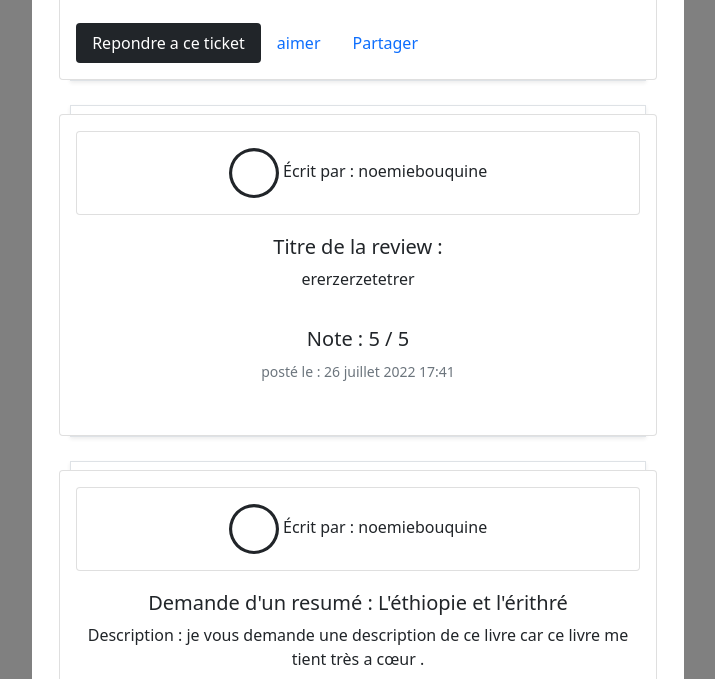
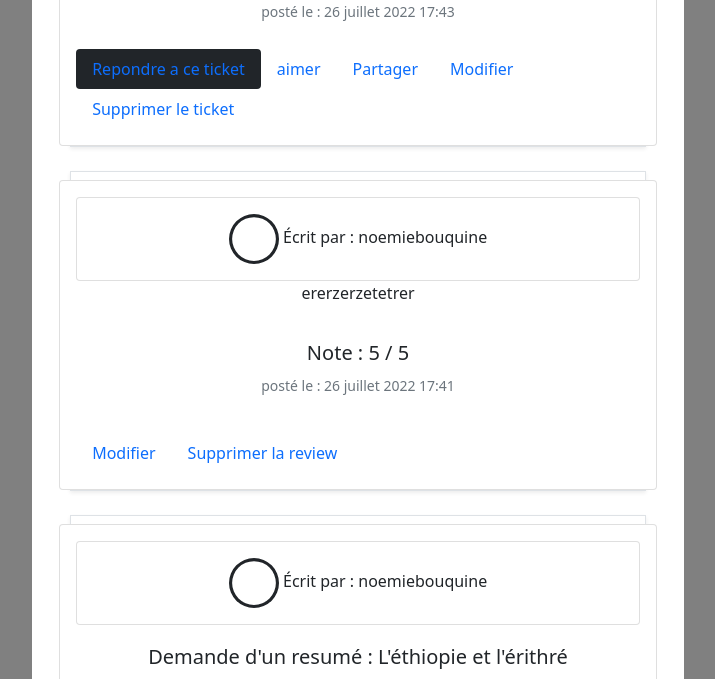
Before and after one commit to Biodja/p9, a Django app: page /Home/ in a window 1280 px wide. Shown: the part 2193-2872 px from the top of the page, without its empty margins (282-997 px from the left). Run offline with Django 4.2, Linux system fonts and the light colour scheme; a user stored in the database is signed in; data comes from the database, SQL or seed files in the repository; both versions use the stored data as it was after the commit.

Commit message:
correction des problemes soulever durant la soutenance

```diff
--- a/accounts/templates/registration/login.html
+++ b/accounts/templates/registration/login.html
@@ -36,4 +36,5 @@
   </div>
 </form>
 
+
 {% endblock %}
--- a/accounts/urls.py
+++ b/accounts/urls.py
@@ -1,9 +1,10 @@
 from django.urls import path, include
 
-from accounts.views import signup, login
+from accounts.views import logout, signup, login
 
 urlpatterns = [
     path("", login, name="timeline"),
+
     path("", include("django.contrib.auth.urls")),
     path("signup/", signup, name="signup"),
 ]
--- a/accounts/views.py
+++ b/accounts/views.py
@@ -33,3 +33,8 @@ def afficher_flux(request):
 def login(request):
 
     return redirect("login")
+
+
+def logout(request):
+
+    return redirect("login")
--- a/p9_livre/formulaires.py
+++ b/p9_livre/formulaires.py
@@ -8,6 +8,7 @@ class DemandeDeCritiquePublication(forms.ModelForm):
         fields = (
             "title",
             "description",
+            "rating",
             "image",
         )
         widgets = {
@@ -15,6 +16,58 @@ class DemandeDeCritiquePublication(forms.ModelForm):
             "description": forms.Textarea(attrs={"class": "form-control"}),
         }
 
+
+class CreeCritiquePublication(forms.ModelForm):
+    class Meta:
+        model = Ticket
+        fields = (
+            "title",
+            "description",
+            "image",
+            "rating",
+        )
+        widgets = {
+            "title": forms.TextInput(attrs={"class": "form-control"}),
+            "description": forms.Textarea(attrs={"class": "form-control"}),
+            "rating": forms.RadioSelect(
+                choices=[
+                    (0, "0"),
+                    (1, "1"),
+                    (2, "2"),
+                    (3, "3"),
+                    (4, "4"),
+                    (5, "5"),
+                ],
+                attrs={"required": True},
+            ),
+        }
+
+
+class EditForm(forms.ModelForm):
+    class Meta:
+        model = Ticket
+        fields = (
+            "title",
+            "description",
+
+            "rating",
+        )
+        widgets = {
+            "title": forms.TextInput(attrs={"class": "form-control"}),
+            "description": forms.Textarea(attrs={"class": "form-control"}),
+            "rating": forms.RadioSelect(
+                choices=[
+                    (0, "0"),
+                    (1, "1"),
+                    (2, "2"),
+                    (3, "3"),
+                    (4, "4"),
+                    (5, "5"),
+                ],
+                attrs={"required": True},
+            ),
+
+        }
 
 class RepondreCritique(forms.ModelForm):
     class Meta:
--- a/p9_livre/models.py
+++ b/p9_livre/models.py
@@ -1,3 +1,4 @@
+from django.urls import reverse
 from django.db import models
 from django.core.validators import MinValueValidator, MaxValueValidator
 from django.conf import settings
@@ -11,6 +12,11 @@ class Ticket(models.Model):
     user = models.ForeignKey(to=settings.AUTH_USER_MODEL, on_delete=models.CASCADE)
     image = models.ImageField(null=True, blank=True)
     time_created = models.DateTimeField(auto_now_add=True)
+    rating = models.PositiveSmallIntegerField()
+    validators = [MinValueValidator(0), MaxValueValidator(5)]
+    likes = models.ManyToManyField(to=settings.AUTH_USER_MODEL, related_name='likes_tickets')
+
+
 
     def resize_image(self):
         print("self")
@@ -23,6 +29,9 @@ class Ticket(models.Model):
     def save(self, *args, **kwargs):
         super().save(*args, **kwargs)
         self.resize_image()
+
+    def get_absolute_url(self):
+        return reverse('Home')
 
 
 class Review(models.Model):
@@ -37,6 +46,11 @@ class Review(models.Model):
     validators = [MinValueValidator(0), MaxValueValidator(5)]
     user = models.ForeignKey(to=settings.AUTH_USER_MODEL, on_delete=models.CASCADE)
     time_created = models.DateTimeField(auto_now_add=True)
+    likes = models.ManyToManyField(to=settings.AUTH_USER_MODEL, related_name='likes_reviews')
+
+
+    def get_absolute_url(self):
+        return reverse('Home')
 
 
 class UserFollows(models.Model):
--- a/p9_livre/templates/fenêtre_repondre.html
+++ b/p9_livre/templates/fenêtre_repondre.html
@@ -31,7 +31,7 @@
         </div>
             <div style="align-items: center;">
 
-                <a class="btn btn-secondary" data-bs-dismiss="modal" href="{% url 'Home' %}" >Close</a>
+                <a class="btn btn-secondary" href="{% url 'Home' %}" >Close</a>
                 <button type="submit" class="btn btn-primary bg-dark" >Publier</button>
 
             </div>
--- a/p9_livre/templates/modale_ticket_reviews.html
+++ b/p9_livre/templates/modale_ticket_reviews.html
@@ -5,7 +5,7 @@
     <div class="card-body">
         <div class="d-grid gap-2 d-md-block">
             <a class="btn btn-primary col-md-12 bg-dark" href="{% url 'demande' %}" >Demander une critique</a>
-
+            <a class="btn btn-primary col-md-12 bg-dark" href="{% url 'cree' %}" >Crée une critique</a>
         </div>
 
     </div>
--- a/p9_livre/templates/review_snippet3.html
+++ b/p9_livre/templates/review_snippet3.html
@@ -10,8 +10,9 @@
 
         </div>
     </div>
-
+    {% if review.title %}
     <h5 class="card-title" style="margin-top: 20px;">Titre de la review : {{ review.title }}</h5>
+    {% endif %}
     <p class="card-text">{{ review.description }}</p>
     <h5 class="card-title" style="margin-top: 20px;">Note : {{ review.rating }} / 5</h5>
 
@@ -20,7 +21,14 @@
     <ul class="nav nav-pills" style="margin-top: 10px;">
 
         <ul class="nav nav-pills" style="margin-top: 10px;">
+            <li class="nav-item">
+                <a class="nav-link " aria-current="page" href="{% url 'modif_review' review.pk %}">Modifier</a>
 
+              </li>
+              <li class="nav-item">
+                <a class="nav-link " aria-current="page" href="{% url 'delete_review' review.pk %}">Supprimer la review</a>
+
+              </li>
 
 
         </ul>
--- a/p9_livre/templates/ticket_snippet.html
+++ b/p9_livre/templates/ticket_snippet.html
@@ -21,20 +21,31 @@
     {% for review in ticket.reviews.all %}
 
     {% include 'review_snippet2.html' %}
+
     {% endfor %}
     <ul class="nav nav-pills" style="margin-top: 10px;">
         {% if ticket.reviews.count == 0 %}
         <li class="nav-item">
-          <a class="nav-link active bg-dark" aria-current="page" href="{% url 'reponse' ticket.id %}">Repondre a ce ticket</a>
+          <a class="nav-link bg-dark" aria-current="page" href="{% url 'reponse' ticket.id %}">Repondre a ce ticket</a>
 
         </li>
+
         {% endif %}
+
         <li class="nav-item">
             <a class="nav-link" aria-current="page" href="#">aimer</a>
         </li>
         <li class="nav-item">
             <a class="nav-link" aria-current="page" href="#">Partager</a>
         </li>
+        <li class="nav-item">
+            <a class="nav-link " aria-current="page" href="{% url 'modif_post' ticket.pk %}">Modifier</a>
+
+          </li>
+          <li class="nav-item">
+            <a class="nav-link " aria-current="page" href="{% url 'delete_post' ticket.pk %}">Supprimer le ticket</a>
+
+          </li>
     </ul>
 
 </div>
--- a/p9_livre/urls.py
+++ b/p9_livre/urls.py
@@ -28,5 +28,16 @@ urlpatterns = [
     path("essai/", views.afficher_review),
     path("index/", views.afficher_review, name="index"),
     path("demande_de_critique/", views.publication_ticket, name="demande"),
+    path("cree_une_critique/", views.cree_critique, name="cree"),
+
+    path("ticket/edit/<int:pk>", views.ModifTicketView.as_view(),name="modif_post"),
+    path("ticket/<int:pk>/remove", views.DeleteTicketView.as_view(),name="delete_post"),
+
+    path("review/edit/<int:pk>", views.ModifReviewView.as_view(),name="modif_review"),
+    path("review/<int:pk>/remove", views.DeleteReviewView.as_view(),name="delete_review"),
+
     path("fenêtre_repondre/<ticket_id>/", views.repondre_ticket, name="reponse"),
+    path("ticket/<ticket_id>/", views.voir_post, name="voir_post"),
+
+    path('like/<int:pk>', views.LikeView , name='like_post')
 ]
--- a/p9_livre/views.py
+++ b/p9_livre/views.py
@@ -1,17 +1,26 @@
+
 from itertools import chain
+
+from webbrowser import get
+from django.http import HttpResponse, HttpResponseRedirect
+
+from django.urls import reverse_lazy, reverse
 from .formulaires import (
     DemandeDeCritiquePublication,
+    EditForm,
     ReviewForm,
     UserFollowForm,
+    CreeCritiquePublication,
 )
 from .models import Ticket, Review, UserFollows
 from django.db.models import CharField, Value
-from django.shortcuts import render, redirect
+from django.shortcuts import get_object_or_404, render, redirect
 from django.views import View
 from django.utils.decorators import method_decorator
 from urllib.parse import urlencode
 from django.contrib.auth import get_user_model
 from django.contrib.auth.decorators import login_required
+from django.views.generic import UpdateView , DeleteView
 
 _MESSAGES = {
     "unknown_user": "Utilisateur inconnu !",
@@ -36,10 +45,13 @@ def afficher_review(request):
     posts = sorted(
         chain(reviews, tickets), key=lambda post: post.time_created, reverse=True
     )
+
+
+
     return render(
         request,
         "Home.html",
-        context={"posts": posts, "publication": DemandeDeCritiquePublication()},
+        context={"posts": posts, "publication": DemandeDeCritiquePublication(), "total_likes": total_likes },
     )
 
 
@@ -90,6 +102,33 @@ def afficher_home(request):
 
 
 @login_required
+def voir_post(request, ticket_id):
+    ticket = Ticket.objects.get(id=ticket_id)
+    if request.method == "POST":
+
+        publication = ReviewForm(request.POST, request.FILES)
+        if [publication.is_valid()]:
+            review = publication.save(commit=False)
+            review.user = request.user
+            review.ticket = ticket
+            review.save()
+
+            return redirect("Home")
+        else:
+            print(publication.errors)
+            print(request.POST)
+    else:
+        publication = ReviewForm()
+
+    # returns queryset of tickets
+
+    return render(
+        request,
+        "voir_post.html",
+        context={"ticket": ticket, "voir_post": publication},
+    )
+
+@login_required
 def publication_ticket(request):
 
     if request.method == "POST":
@@ -110,6 +149,61 @@ def publication_ticket(request):
     # returns queryset of tickets
 
     return render(request, "demande_de_critique.html", context={"demande": publication})
+
+
+class ModifTicketView(UpdateView):
+    model = Ticket
+    form_class = EditForm
+    template_name = 'voir_post.html'
+    #fields = ['title', 'description', 'image', 'rating',]
+
+class DeleteTicketView(DeleteView):
+    model = Ticket
+    template_name = 'delete_post.html'
+    success_url = reverse_lazy('Home')
+    #fields = ['title', 'description', 'image', 'rating',]
+
+class ModifReviewView(UpdateView):
+    model = Review
+    form_class = EditForm
+    template_name = 'voir_post.html'
+    #fields = ['title', 'description', 'image', 'rating',]
+
+class DeleteReviewView(DeleteView):
+    model = Review
+    template_name = 'delete_post.html'
+    success_url = reverse_lazy('Home')
+    #fields = ['title', 'description', 'image', 'rating',]
+
+
+@login_required
+def LikeView (request, pk):
+    post = get_object_or_404(Review, id=request.POST.get('post.id'))
+    post.likes.add(request.user)
+    return HttpResponseRedirect(reverse('posts', args=[str(pk)]))
+
+
+@login_required
+def cree_critique(request):
+
+    if request.method == "POST":
+
+        publication = CreeCritiquePublication(request.POST, request.FILES)
+        if [publication.is_valid()]:
+            ticket = publication.save(commit=False)
+            ticket.user = request.user
+            ticket.save()
+
+            return redirect("Home")
+        else:
+            print(publication.errors)
+            print(request.POST)
+    else:
+        publication = CreeCritiquePublication()
+
+    # returns queryset of tickets
+
+    return render(request, "cree_une_critique.html", context={"cree": publication})
 
 
 @login_required
```
Also changed, not shown: p9_livre/templates/review_snippet.html (+18 -3 lines), p9_livre/templates/ticket_snippet2.html (+1 -7 lines), db.sqlite3.
